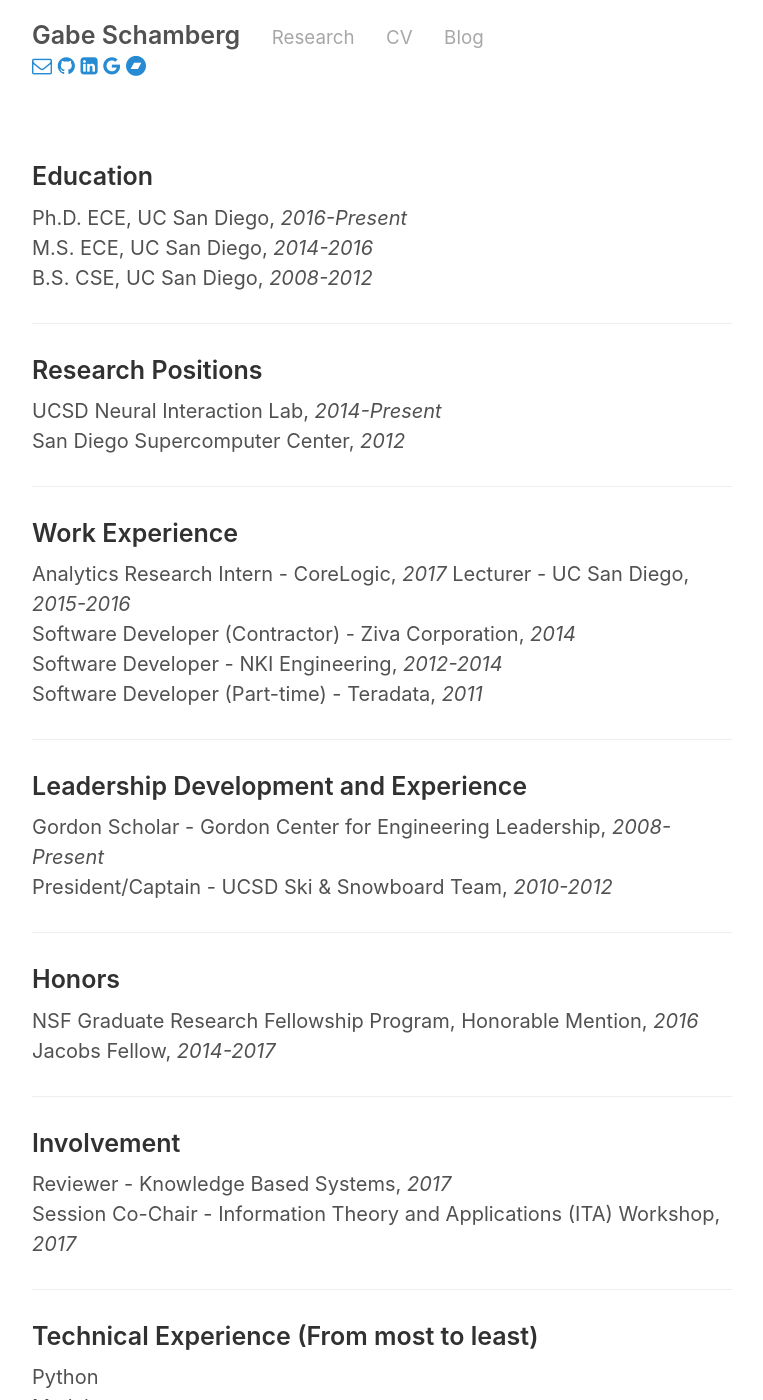
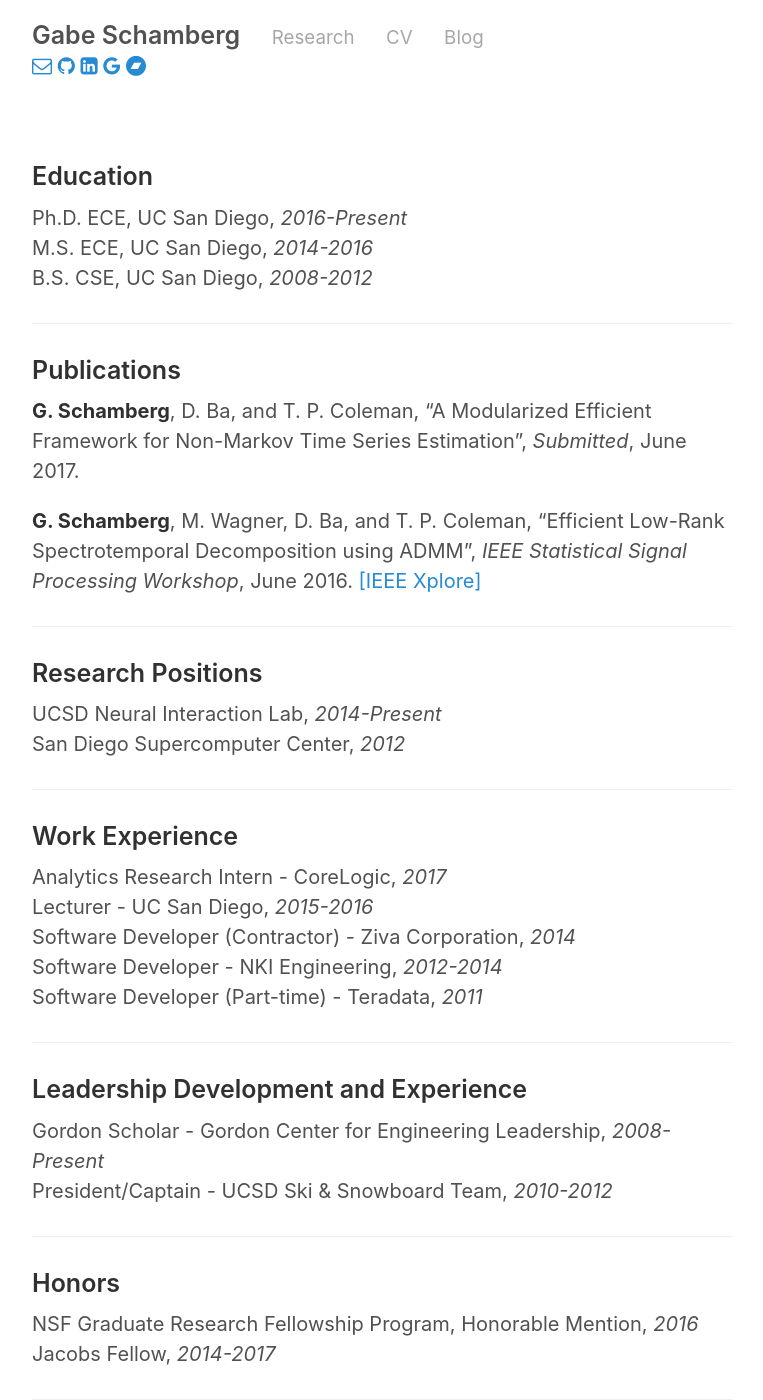
Before and after one commit to gabeschamberg/gabeschamberg.github.io, a Jekyll site: the page built from cv.md, in a window 1280 px wide and 1400 px high. Shown: the whole window, without its empty margins (258-1021 px from the left). Built offline with Jekyll 4.4.1, drawn with Linux system fonts in a browser that asks for light colours; some of the changed text lies outside the part shown.

Commit message:
Updated cv

```diff
--- a/cv.md
+++ b/cv.md
@@ -11,6 +11,15 @@
 
 -----
 
+### Publications
+
+**G. Schamberg**, D. Ba, and T. P. Coleman, “A Modularized Efficient Framework for
+Non-Markov Time Series Estimation”, *Submitted*, June 2017.
+
+**G. Schamberg**, M. Wagner, D. Ba, and T. P. Coleman, “Efficient Low-Rank Spectrotemporal Decomposition using ADMM”, *IEEE Statistical Signal Processing Workshop*, June 2016. [[IEEE Xplore]](http://ieeexplore.ieee.org/document/7551797/)
+
+-----
+
 ### Research Positions
 
 UCSD Neural Interaction Lab, *2014-Present* \\
@@ -20,7 +29,7 @@
 
 ### Work Experience
 
-Analytics Research Intern - CoreLogic, *2017*
+Analytics Research Intern - CoreLogic, *2017* \\
 Lecturer - UC San Diego, *2015-2016* \\
 Software Developer (Contractor) - Ziva Corporation, *2014* \\
 Software Developer - NKI Engineering, *2012-2014* \\
```
Also changed, not shown: other parts of cv.md (+0 -6 lines).
